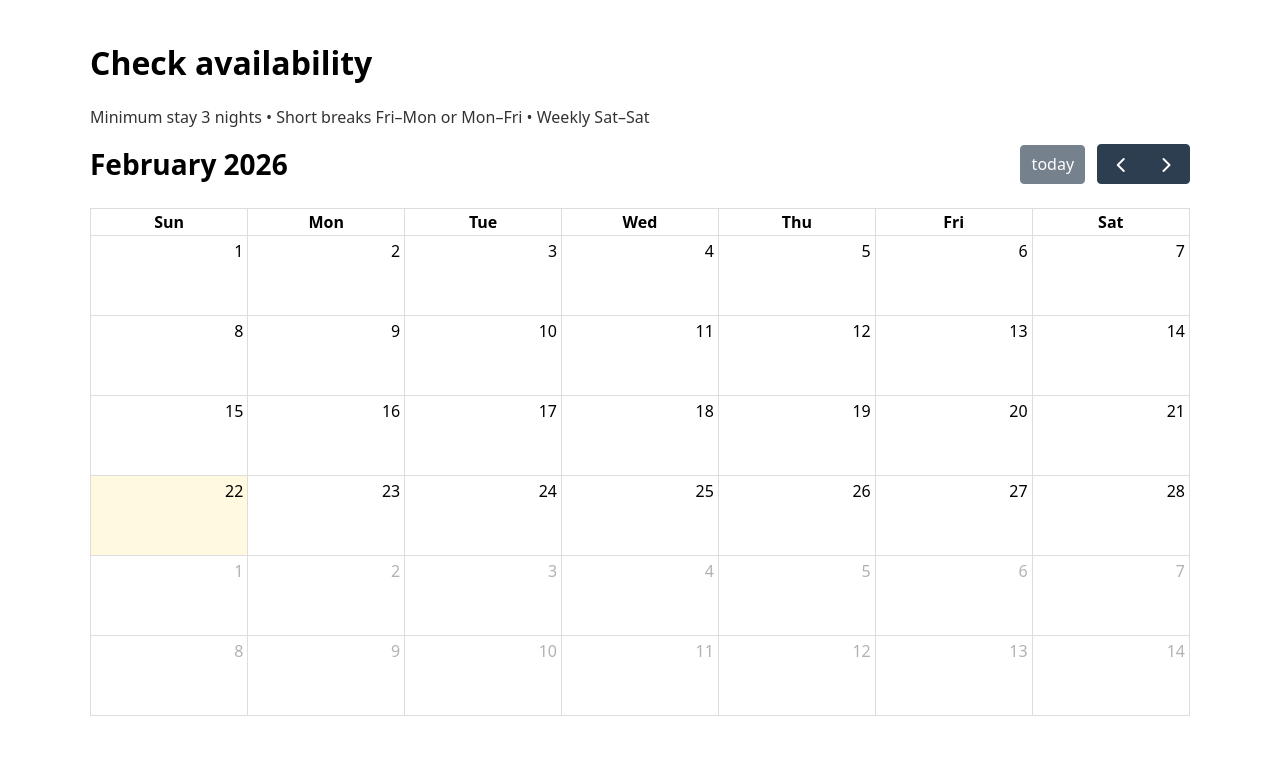
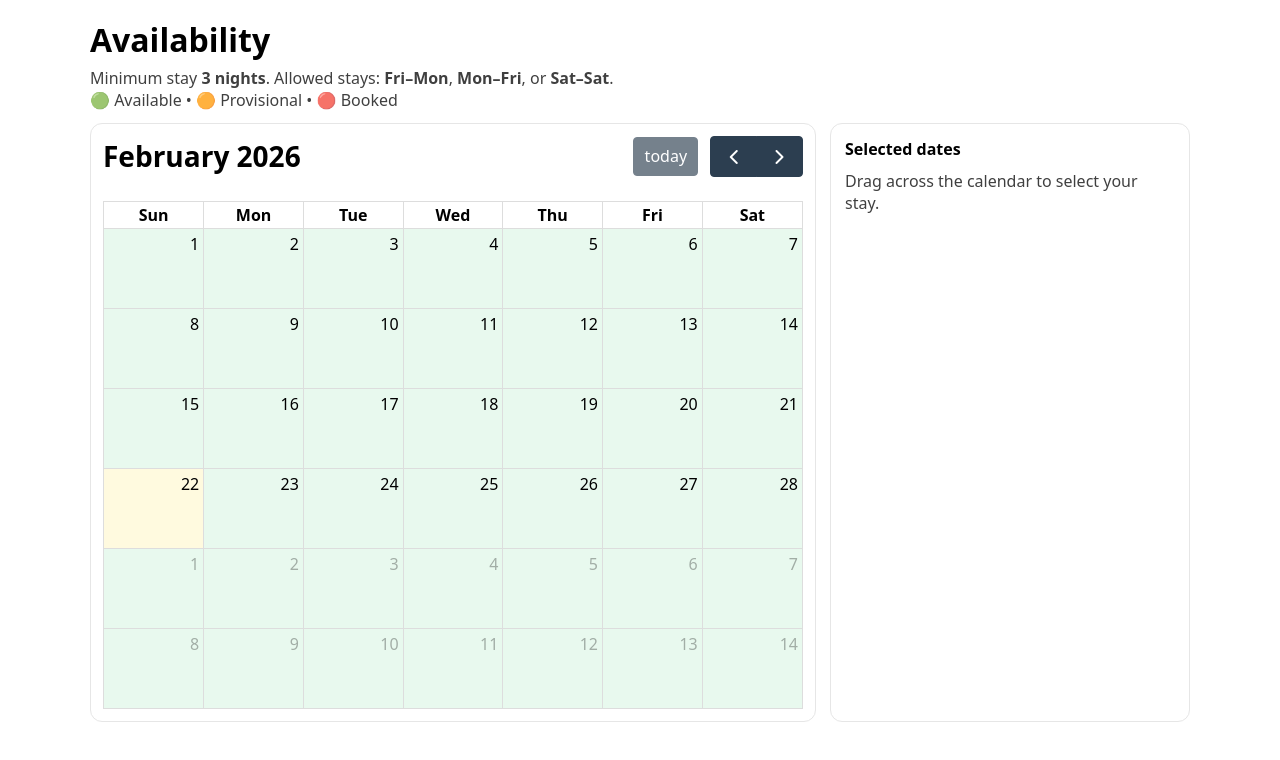
Before and after one commit to Liamdlking/Kingscaravan, a Next.js app: page /availability in a window 1280 px wide. Shown: the top 760 px of the page. Built offline with nearby package versions, Linux system fonts and the light colour scheme; no server answers.

Commit message:
Refactor availability page with new booking logic

```diff
--- a/app/availability/page.tsx
+++ b/app/availability/page.tsx
@@ -1,77 +1,286 @@
 "use client";
 
-import React, { useEffect, useState } from "react";
+import React, { useEffect, useMemo, useState } from "react";
 import FullCalendar from "@fullcalendar/react";
 import dayGridPlugin from "@fullcalendar/daygrid";
 import interactionPlugin from "@fullcalendar/interaction";
 import type { DateSelectArg } from "@fullcalendar/core";
 
+type Booking = {
+  start_date: string;
+  end_date: string; // exclusive
+  status: "provisional" | "confirmed";
+};
+
+type Rate = {
+  id: string;
+  start_date: string;
+  end_date: string; // exclusive
+  price: number;
+  rate_type: "nightly" | "total";
+  note?: string | null;
+};
+
 function iso(d: Date) {
-  return d.toISOString().slice(0, 10);
+  const y = d.getFullYear();
+  const m = String(d.getMonth() + 1).padStart(2, "0");
+  const day = String(d.getDate()).padStart(2, "0");
+  return `${y}-${m}-${day}`;
 }
 
-function nights(start: Date, end: Date) {
+function eachDay(startISO: string, endISO: string) {
+  const out: string[] = [];
+  const start = new Date(`${startISO}T00:00:00.000Z`);
+  const end = new Date(`${endISO}T00:00:00.000Z`);
+  for (let d = new Date(start); d < end; d.setUTCDate(d.getUTCDate() + 1)) {
+    out.push(d.toISOString().slice(0, 10));
+  }
+  return out;
+}
+
+function nightsCount(start: Date, end: Date) {
   return Math.round((end.getTime() - start.getTime()) / 86400000);
 }
 
-function isAllowed(start: Date, end: Date) {
-  const len = nights(start, end);
-  if (len < 3) return false;
+function isAllowedPattern(start: Date, end: Date) {
+  const len = nightsCount(start, end);
+  if (len < 3) return { ok: false, reason: "Minimum stay is 3 nights." };
 
-  const startDay = start.getDay();
+  const startDay = start.getDay(); // 0 Sun .. 6 Sat
   const endDay = end.getDay();
 
-  // Fri → Mon
-  if (startDay === 5 && endDay === 1) return true;
+  // Fri → Mon (3 nights)
+  if (startDay === 5 && endDay === 1) return { ok: true, reason: "" };
 
-  // Mon → Fri
-  if (startDay === 1 && endDay === 5) return true;
+  // Mon → Fri (4 nights)
+  if (startDay === 1 && endDay === 5) return { ok: true, reason: "" };
 
-  // Sat → Sat weekly
-  if (startDay === 6 && endDay === 6) return true;
+  // Sat → Sat (7 nights)
+  if (startDay === 6 && endDay === 6) return { ok: true, reason: "" };
 
-  return false;
+  return {
+    ok: false,
+    reason: "Allowed stays are Fri–Mon, Mon–Fri, or Sat–Sat.",
+  };
 }
 
-export default function Availability() {
-  const [msg, setMsg] = useState("");
+function calcPrice(startISO: string, endISO: string, rates: Rate[]) {
+  // If there's a TOTAL rate that exactly matches, use it
+  const exactTotal = rates.find(
+    (r) =>
+      r.rate_type === "total" &&
+      r.start_date === startISO &&
+      r.end_date === endISO
+  );
+  if (exactTotal) {
+    return { ok: true as const, total: Number(exactTotal.price), method: "total" as const };
+  }
+
+  // Otherwise sum nightly prices for each night/day in [start,end)
+  const nights = eachDay(startISO, endISO);
+  let total = 0;
+
+  for (const day of nights) {
+    const nightly = rates.find(
+      (r) =>
+        r.rate_type === "nightly" &&
+        r.start_date <= day &&
+        day < r.end_date
+    );
+    if (!nightly) return { ok: false as const, total: null as any, method: "missing" as const };
+    total += Number(nightly.price);
+  }
+
+  return { ok: true as const, total, method: "nightly" as const };
+}
+
+export default function AvailabilityPage() {
+  const [bookings, setBookings] = useState<Booking[]>([]);
+  const [rates, setRates] = useState<Rate[]>([]);
+  const [msg, setMsg] = useState<string>("");
+  const [selectedRange, setSelectedRange] = useState<{ start: string; end: string } | null>(null);
+  const [priceInfo, setPriceInfo] = useState<{ ok: boolean; total: number | null; method: string } | null>(null);
+
+  useEffect(() => {
+    (async () => {
+      const bRes = await fetch("/api/bookings");
+      const bJson = await bRes.json();
+      setBookings(bJson.bookings ?? []);
+
+      const rRes = await fetch("/api/rates");
+      const rJson = await rRes.json();
+      setRates(rJson.rates ?? []);
+    })();
+  }, []);
+
+  // Date sets for colouring + blocking
+  const { confirmedDates, provisionalDates } = useMemo(() => {
+    const confirmed = new Set<string>();
+    const provisional = new Set<string>();
+
+    for (const b of bookings) {
+      const days = eachDay(b.start_date, b.end_date);
+      if (b.status === "confirmed") days.forEach((d) => confirmed.add(d));
+      if (b.status === "provisional") days.forEach((d) => provisional.add(d));
+    }
+
+    return { confirmedDates: confirmed, provisionalDates: provisional };
+  }, [bookings]);
+
+  // Add price overlays (optional display) as background events
+  const rateEvents = useMemo(() => {
+    return rates.map((r) => ({
+      id: `rate-${r.id}`,
+      title: r.rate_type === "nightly" ? `£${r.price}/night` : `£${r.price} total`,
+      start: r.start_date,
+      end: r.end_date,
+      display: "background" as const,
+    }));
+  }, [rates]);
+
+  const dayCellClassNames = (info: any) => {
+    const d = iso(info.date);
+    if (confirmedDates.has(d)) return ["day-confirmed"];
+    if (provisionalDates.has(d)) return ["day-provisional"];
+    return ["day-available"];
+  };
+
+  function selectionHasConfirmed(startISO: string, endISO: string) {
+    const days = eachDay(startISO, endISO);
+    return days.some((d) => confirmedDates.has(d));
+  }
 
   function onSelect(sel: DateSelectArg) {
-    if (!isAllowed(sel.start, sel.end)) {
-      setMsg(
-        "Bookings must be minimum 3 nights and either Fri–Mon, Mon–Fri, or Sat–Sat."
-      );
+    setMsg("");
+
+    const rule = isAllowedPattern(sel.start, sel.end);
+    const start = iso(sel.start);
+    const end = iso(sel.end);
+
+    if (!rule.ok) {
+      setSelectedRange(null);
+      setPriceInfo(null);
+      setMsg(rule.reason);
       return;
     }
 
+    if (selectionHasConfirmed(start, end)) {
+      setSelectedRange(null);
+      setPriceInfo(null);
+      setMsg("Those dates include unavailable (booked) days. Please choose available dates.");
+      return;
+    }
+
+    setSelectedRange({ start, end });
+    setPriceInfo(calcPrice(start, end, rates));
+  }
+
+  function requestBooking() {
+    if (!selectedRange) return;
+
     const params = new URLSearchParams();
-    params.set("start", iso(sel.start));
-    params.set("end", iso(sel.end));
+    params.set("start", selectedRange.start);
+    params.set("end", selectedRange.end);
 
-    window.location.href = "/book?" + params.toString();
+    if (priceInfo?.ok && priceInfo.total != null) {
+      params.set("price", String(priceInfo.total));
+      params.set("price_method", String(priceInfo.method));
+    }
+
+    window.location.href = `/book?${params.toString()}`;
   }
 
   return (
-    <div style={{ maxWidth: 1100, margin: "0 auto", padding: 20 }}>
-      <h1>Check availability</h1>
+    <div style={{ maxWidth: 1100, margin: "0 auto", padding: 18 }}>
+      <style>{`
+        .day-available { background: rgba(34,197,94,0.10); }
+        .day-confirmed { background: rgba(239,68,68,0.12); }
+        .day-provisional { background: rgba(245,158,11,0.14); }
+        .fc .fc-daygrid-day-frame { border-radius: 8px; overflow: hidden; }
+      `}</style>
 
-      <p style={{ opacity: 0.8 }}>
-        Minimum stay 3 nights • Short breaks Fri–Mon or Mon–Fri • Weekly Sat–Sat
+      <h1 style={{ margin: "0 0 6px" }}>Availability</h1>
+      <p style={{ margin: "0 0 12px", opacity: 0.75 }}>
+        Minimum stay <b>3 nights</b>. Allowed stays: <b>Fri–Mon</b>, <b>Mon–Fri</b>, or <b>Sat–Sat</b>.
+        <br />
+        🟢 Available • 🟠 Provisional • 🔴 Booked
       </p>
 
+      <div style={{ display: "grid", gridTemplateColumns: "1fr 360px", gap: 14 }}>
+        <div style={{ padding: 12, borderRadius: 12, border: "1px solid #e6e6e6", background: "white" }}>
           <FullCalendar
             plugins={[dayGridPlugin, interactionPlugin]}
+            initialView="dayGridMonth"
             selectable
+            selectMirror
             select={onSelect}
-        initialView="dayGridMonth"
             height="auto"
+            dayCellClassNames={dayCellClassNames}
+            events={rateEvents}
           />
+        </div>
 
+        <div style={{ padding: 14, borderRadius: 12, border: "1px solid #e6e6e6", background: "white" }}>
+          <h2 style={{ margin: "0 0 10px", fontSize: 16 }}>Selected dates</h2>
+
+          {!selectedRange ? (
+            <div style={{ opacity: 0.75 }}>
+              Drag across the calendar to select your stay.
               {msg && (
-        <div style={{ marginTop: 12, color: "#b91c1c", fontWeight: 600 }}>
+                <div style={{ marginTop: 10, padding: 10, borderRadius: 10, border: "1px solid #ffd0d0", background: "#fff3f3" }}>
                   {msg}
                 </div>
               )}
             </div>
+          ) : (
+            <>
+              <div style={{ marginBottom: 10 }}>
+                <div style={{ fontSize: 12, opacity: 0.7 }}>Arrival</div>
+                <div style={{ fontWeight: 700 }}>{selectedRange.start}</div>
+              </div>
+              <div style={{ marginBottom: 12 }}>
+                <div style={{ fontSize: 12, opacity: 0.7 }}>Departure (checkout)</div>
+                <div style={{ fontWeight: 700 }}>{selectedRange.end}</div>
+              </div>
+
+              <div style={{ padding: 12, borderRadius: 12, border: "1px solid #eee", background: "#fafafa", marginBottom: 12 }}>
+                <div style={{ fontSize: 12, opacity: 0.7 }}>Estimated price</div>
+                {priceInfo?.ok ? (
+                  <div style={{ fontSize: 20, fontWeight: 800 }}>£{priceInfo.total}</div>
+                ) : (
+                  <div style={{ fontWeight: 700 }}>Price not set for these dates</div>
+                )}
+                <div style={{ fontSize: 12, opacity: 0.7, marginTop: 6 }}>
+                  {priceInfo?.ok
+                    ? priceInfo.method === "total"
+                      ? "Using a set total price for this date range."
+                      : "Using nightly rates across your selected nights."
+                    : "Owner has not set rates for one or more nights."}
+                </div>
+              </div>
+
+              <button
+                onClick={requestBooking}
+                style={{
+                  width: "100%",
+                  padding: "12px 14px",
+                  borderRadius: 12,
+                  border: "1px solid #ddd",
+                  background: "white",
+                  cursor: "pointer",
+                  fontWeight: 700,
+                }}
+              >
+                Request booking for these dates
+              </button>
+
+              <div style={{ marginTop: 10, fontSize: 12, opacity: 0.7 }}>
+                This creates a provisional request — not confirmed until approved.
+              </div>
+            </>
+          )}
+        </div>
+      </div>
+    </div>
   );
 }
```
Lines whose indentation alone changed are shown as unchanged.
